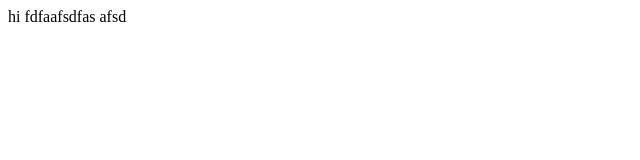
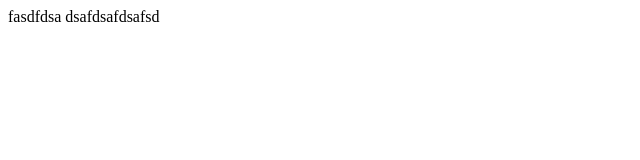
Before and after one commit to work-pro-20hk/afdsfsdfsdfsdafsd, a plain HTML site: page index.html in a window 1280 px wide. Shown: the full height of the page, 0-640 px from the left. Drawn offline with Linux system fonts and the light colour scheme.

Commit message:
Revert "asdffsda"

```diff
--- a/index.html
+++ b/index.html
@@ -7,6 +7,6 @@
     <title>hi</title>
   </head>
   <body>
-    hi fdfaafsdfas afsd
+    fasdfdsa dsafdsafdsafsd
   </body>
 </html>
```
